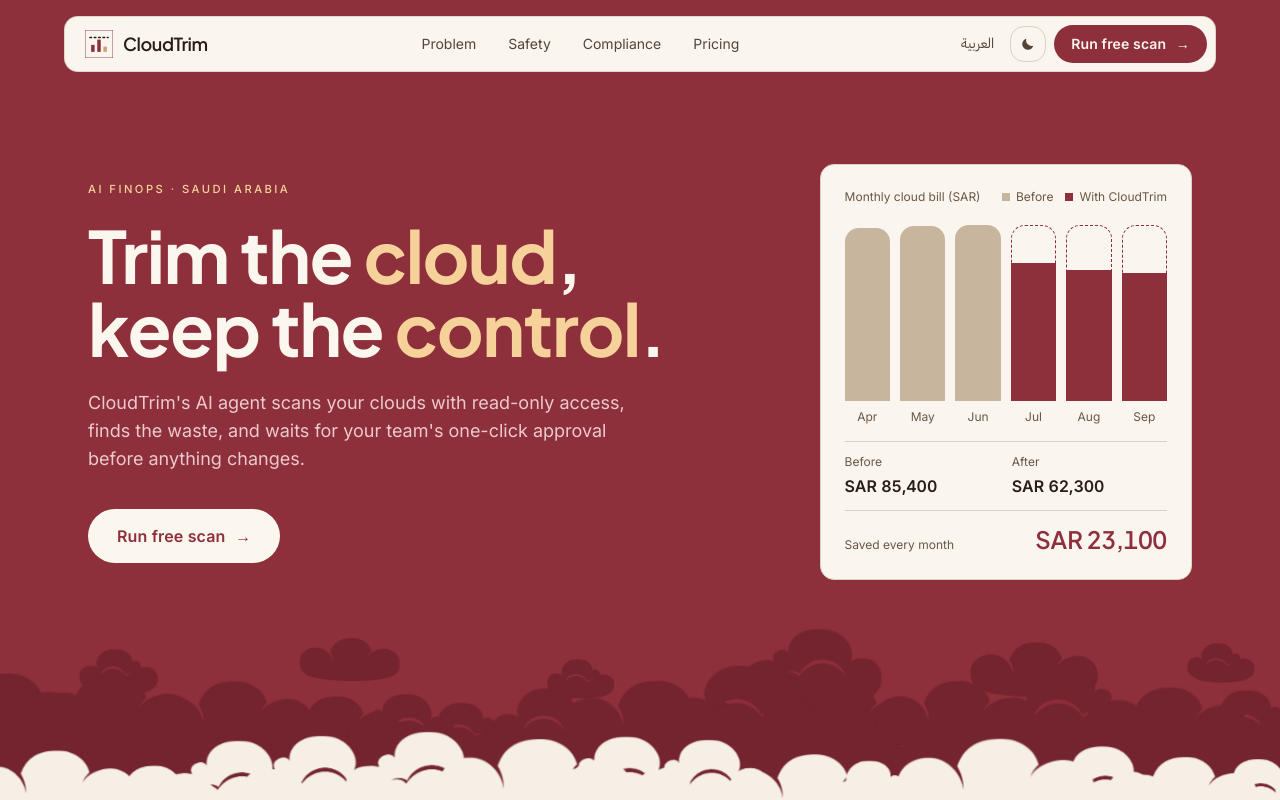
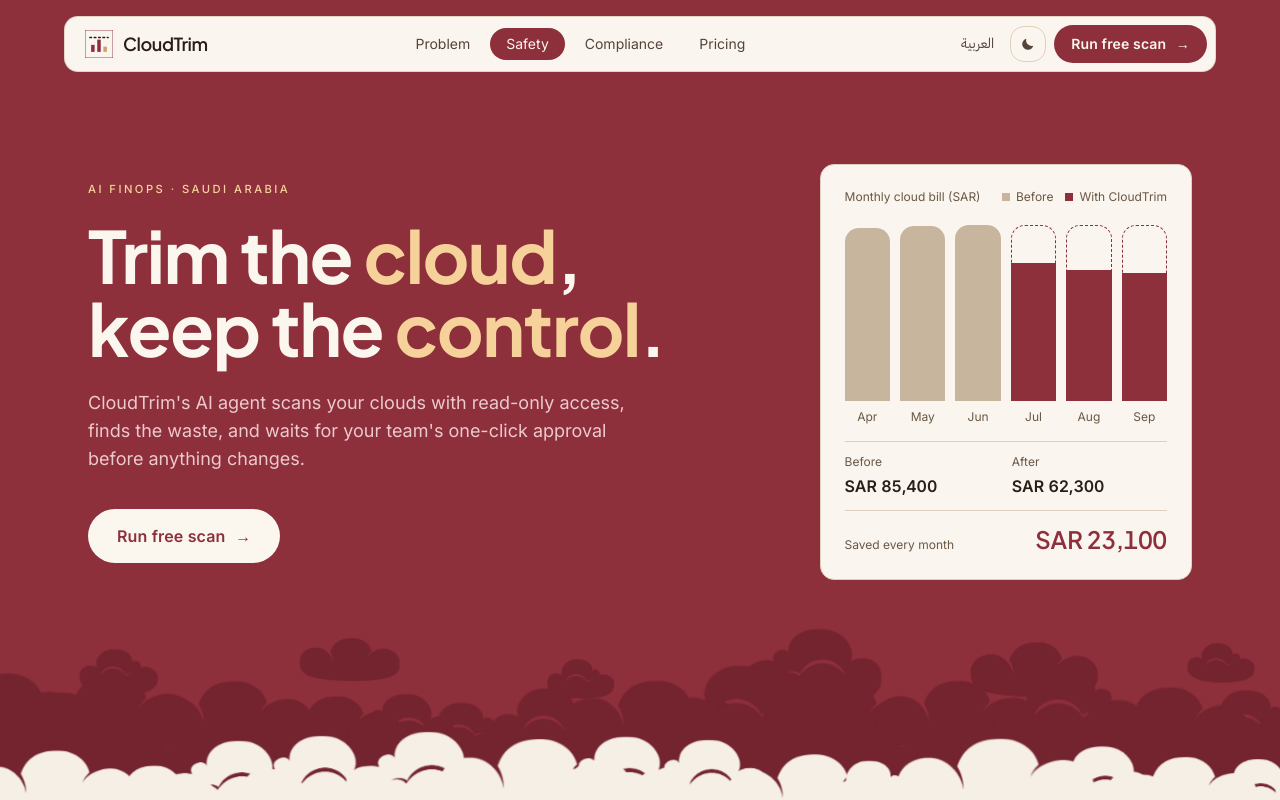
Before and after one commit to sulaimanmokhaniq/cloudtrim, a Next.js app: page / in a window 1280 px wide. Shown: the top 800 px of the page. Built offline with nearby package versions, Linux system fonts and the light colour scheme.

Commit message:
Nav: burgundy pill follows the section in view (scroll-spy)
Co-Authored-By: Claude Opus 5.5 (1M context) <noreply@anthropic.com>
Claude-Session: https://claude.ai/code/session_015w2PzgeEiTrA3rsiPjNLLh

```diff
--- a/app/globals.css
+++ b/app/globals.css
@@ -91,6 +91,7 @@
 
 html {
   scroll-behavior: smooth;
+  scroll-padding-top: 96px;
 }
 
 body {
--- a/components/Landing.tsx
+++ b/components/Landing.tsx
@@ -1,6 +1,7 @@
 import Link from "next/link";
 import { ParallaxHero } from "@/components/ParallaxHero";
 import { Horizon } from "@/components/Horizon";
+import { NavSpy } from "@/components/NavSpy";
 import { Reveal } from "@/components/Reveal";
 import { SafetyFlow, TiltCard } from "@/components/Interactive";
 import { ThemeToggle } from "@/components/ThemeToggle";
@@ -29,12 +30,14 @@ export function Landing({ t }: { t: LandingCopy }) {
       <header className="fixed inset-x-0 top-4 z-30 px-4">
         <div className="mx-auto flex max-w-6xl items-center justify-between border border-line/80 bg-card py-2 ps-5 pe-2">
           <Logo />
-          <nav className="hidden gap-8 text-sm text-ink-2 md:flex">
-            <a href="#problem" className="hover:text-ink">{t.nav.problem}</a>
-            <a href="#safety" className="hover:text-ink">{t.nav.safety}</a>
-            <a href="#compliance" className="hover:text-ink">{t.nav.compliance}</a>
-            <a href="#pricing" className="hover:text-ink">{t.nav.pricing}</a>
-          </nav>
+          <NavSpy
+            items={[
+              { id: "problem", label: t.nav.problem },
+              { id: "safety", label: t.nav.safety },
+              { id: "compliance", label: t.nav.compliance },
+              { id: "pricing", label: t.nav.pricing },
+            ]}
+          />
           <div className="flex items-center gap-2">
             <Link href={t.switchHref} lang={t.lang === "en" ? "ar" : "en"} className="px-2 py-2 text-sm text-ink-2 hover:text-ink">
               {t.switchLabel}
--- /dev/null
+++ b/components/NavSpy.tsx
@@ -0,0 +1,66 @@
+"use client";
+
+import { useEffect, useLayoutEffect, useRef, useState } from "react";
+
+type Item = { id: string; label: string };
+
+/** Section links in the top nav. A burgundy pill slides behind the link of the section in view. */
+export function NavSpy({ items }: { items: Item[] }) {
+  const [active, setActive] = useState<string | null>(null);
+  const [pill, setPill] = useState<{ left: number; width: number } | null>(null);
+  const navRef = useRef<HTMLElement>(null);
+
+  // The active section is the last one whose top has passed 40% of the screen height
+  useEffect(() => {
+    const update = () => {
+      const line = window.innerHeight * 0.4;
+      let current: string | null = null;
+      for (const { id } of items) {
+        const el = document.getElementById(id);
+        if (el && el.getBoundingClientRect().top <= line) current = id;
+      }
+      setActive(current);
+    };
+    update();
+    window.addEventListener("scroll", update, { passive: true });
+    window.addEventListener("resize", update);
+    return () => {
+      window.removeEventListener("scroll", update);
+      window.removeEventListener("resize", update);
+    };
+  }, [items]);
+
+  // Move the pill under the active link
+  useLayoutEffect(() => {
+    const measure = () => {
+      const link = navRef.current?.querySelector<HTMLElement>(`[data-id="${active}"]`);
+      setPill(link ? { left: link.offsetLeft, width: link.offsetWidth } : null);
+    };
+    measure();
+    window.addEventListener("resize", measure);
+    return () => window.removeEventListener("resize", measure);
+  }, [active]);
+
+  return (
+    <nav ref={navRef} className="relative hidden items-center gap-1 text-sm text-ink-2 md:flex">
+      <span
+        aria-hidden
+        className="absolute inset-y-0 rounded-full bg-brand transition-all duration-300 ease-out"
+        style={{ left: pill?.left ?? 0, width: pill?.width ?? 0, opacity: pill ? 1 : 0 }}
+      />
+      {items.map(({ id, label }) => (
+        <a
+          key={id}
+          href={`#${id}`}
+          data-id={id}
+          aria-current={active === id ? "true" : undefined}
+          className={`relative rounded-full px-4 py-1.5 transition-colors duration-300 ${
+            active === id ? "text-onbrand" : "hover:text-ink"
+          }`}
+        >
+          {label}
+        </a>
+      ))}
+    </nav>
+  );
+}
```
